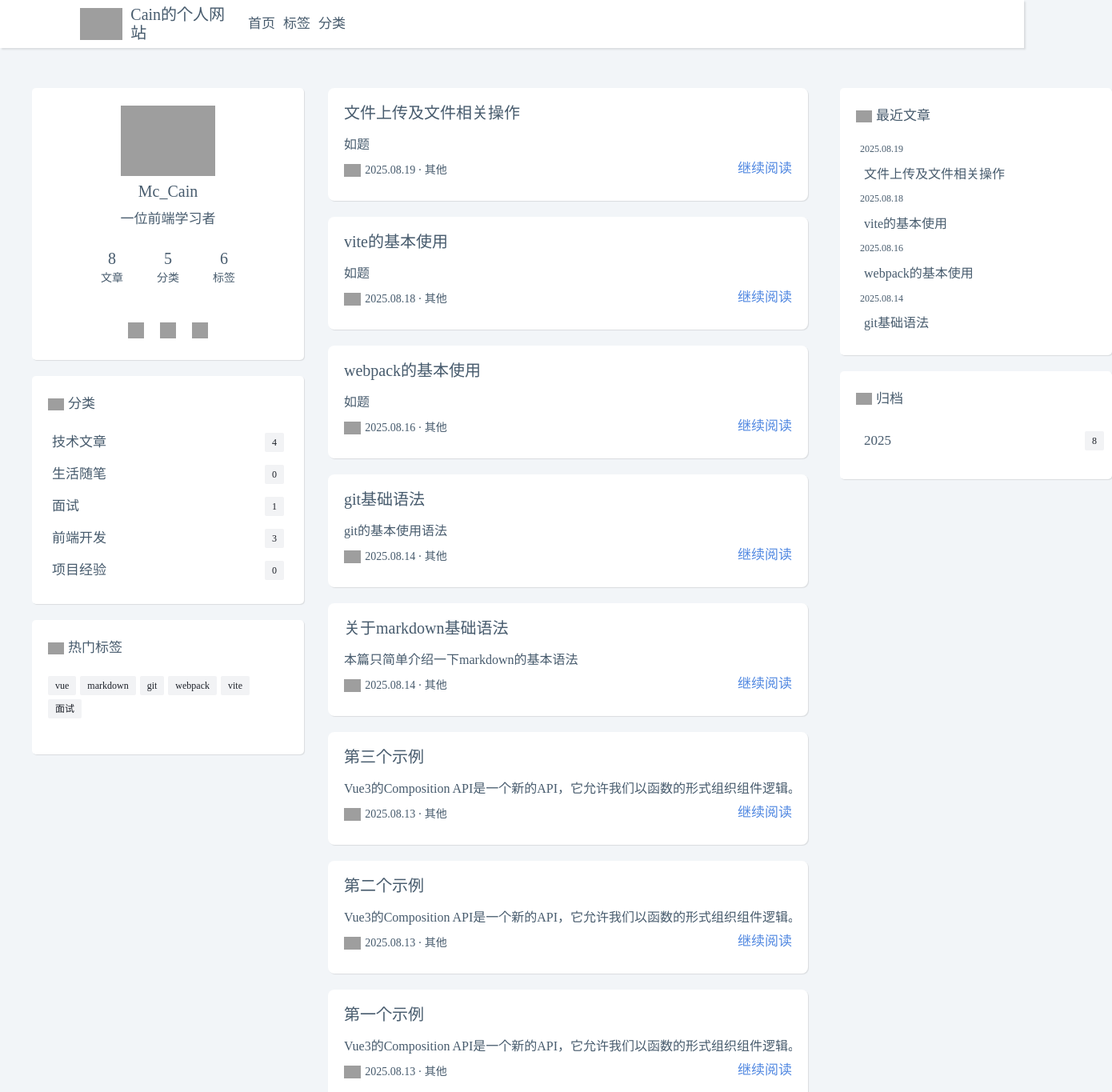
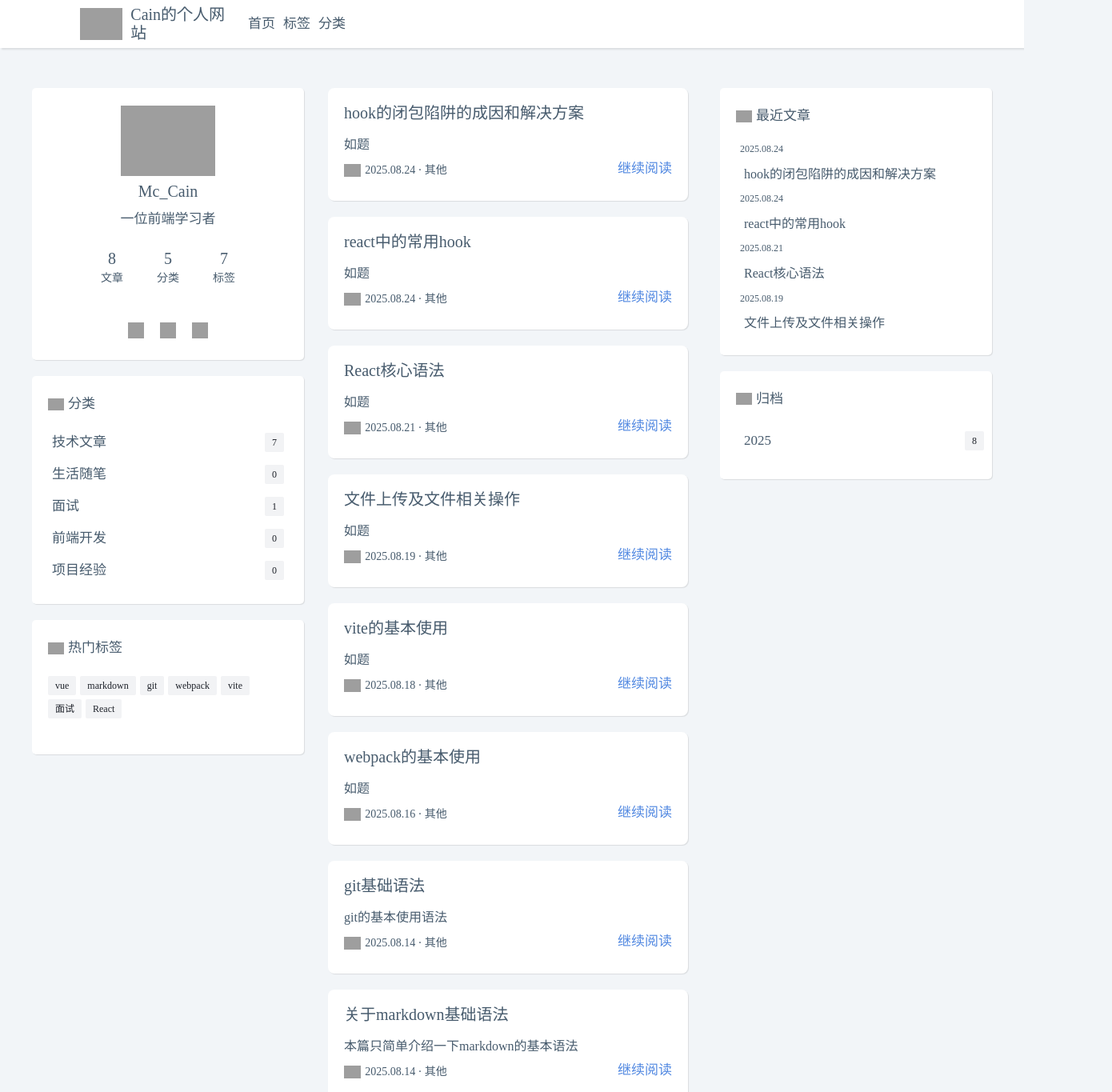
Before and after one commit to cjw260/myBlog, a Vue app: page / in a window 1280 px wide. Shown: the top 1365 px of the page at 80% size, 1390 px wide, since content can reach past the window. Built offline with nearby package versions, Linux system fonts and the light colour scheme; grey boxes are pictures that could not be loaded.

Commit message:
样式完善

```diff
--- a/src/components/MarkdownViewer.vue
+++ b/src/components/MarkdownViewer.vue
@@ -1,6 +1,6 @@
 <template>
   <div>
-    <div v-if="loading"><a-spin /></div>
+    <div v-if="loading" style="display: flex;align-items: center;justify-content: center;"><a-spin /></div>
     <div v-else class="markdown-body" v-html="renderedMarkdown"></div>
   </div>
 </template>
@@ -50,7 +50,6 @@ onMounted(loadMarkdown);
   padding: 2rem;
   border-radius: 10px;
   box-shadow: 1px 1px 1px rgba(0, 0, 0, 0.1);
-  max-width: 800px;
   font-size: 1.1rem;
   line-height: 1.8;
   /* 可选：让图片不会溢出 */
--- a/src/stores/allData.js
+++ b/src/stores/allData.js
@@ -22,31 +22,12 @@ export const useAllDataStore = defineStore('allData', () => {
       name: "vite"
     },{
       name: "面试"
+    },{
+      name: "React"
     }
   ])
   //文章列表
   const articleList = ref([{
-      id: "2025081301",
-      title: "第一个示例",
-      category: "前端开发",
-      tags: "vue",
-      time: "2025",
-      content: "Vue3的Composition API是一个新的API，它允许我们以函数的形式组织组件逻辑。",
-    }, {
-      id: "2025081302",
-      title: "第二个示例",
-      category: "前端开发",
-      tags: "vue",
-      time: "2025",
-      content: "Vue3的Composition API是一个新的API，它允许我们以函数的形式组织组件逻辑。",
-    }, {
-      id: "2025081303",
-      title: "第三个示例",
-      category: "前端开发",
-      tags: "vue",
-      time: "2025",
-      content: "Vue3的Composition API是一个新的API，它允许我们以函数的形式组织组件逻辑。",
-    }, {
       id: "2025081401",
       title: "关于markdown基础语法",
       category: "技术文章",
@@ -79,6 +60,27 @@ export const useAllDataStore = defineStore('allData', () => {
       title: "文件上传及文件相关操作",
       category: "面试",
       tags: "面试",
+      time: "2025",
+      content: "如题",
+    },{
+      id: "2025082101",
+      title: "React核心语法",
+      category: "技术文章",
+      tags: "React",
+      time: "2025",
+      content: "如题",
+    },{
+      id: "2025082401",
+      title: "react中的常用hook",
+      category: "技术文章",
+      tags: "React",
+      time: "2025",
+      content: "如题",
+    },{
+      id: "2025082402",
+      title: "hook的闭包陷阱的成因和解决方案",
+      category: "技术文章",
+      tags: "React",
       time: "2025",
       content: "如题",
     }
```
Also changed, not shown: public/markdown/2025082101.md (added, +70 -0 lines), public/markdown/2025082401.md (added, +33 -0 lines), public/markdown/2025082402.md (added, +13 -0 lines).
